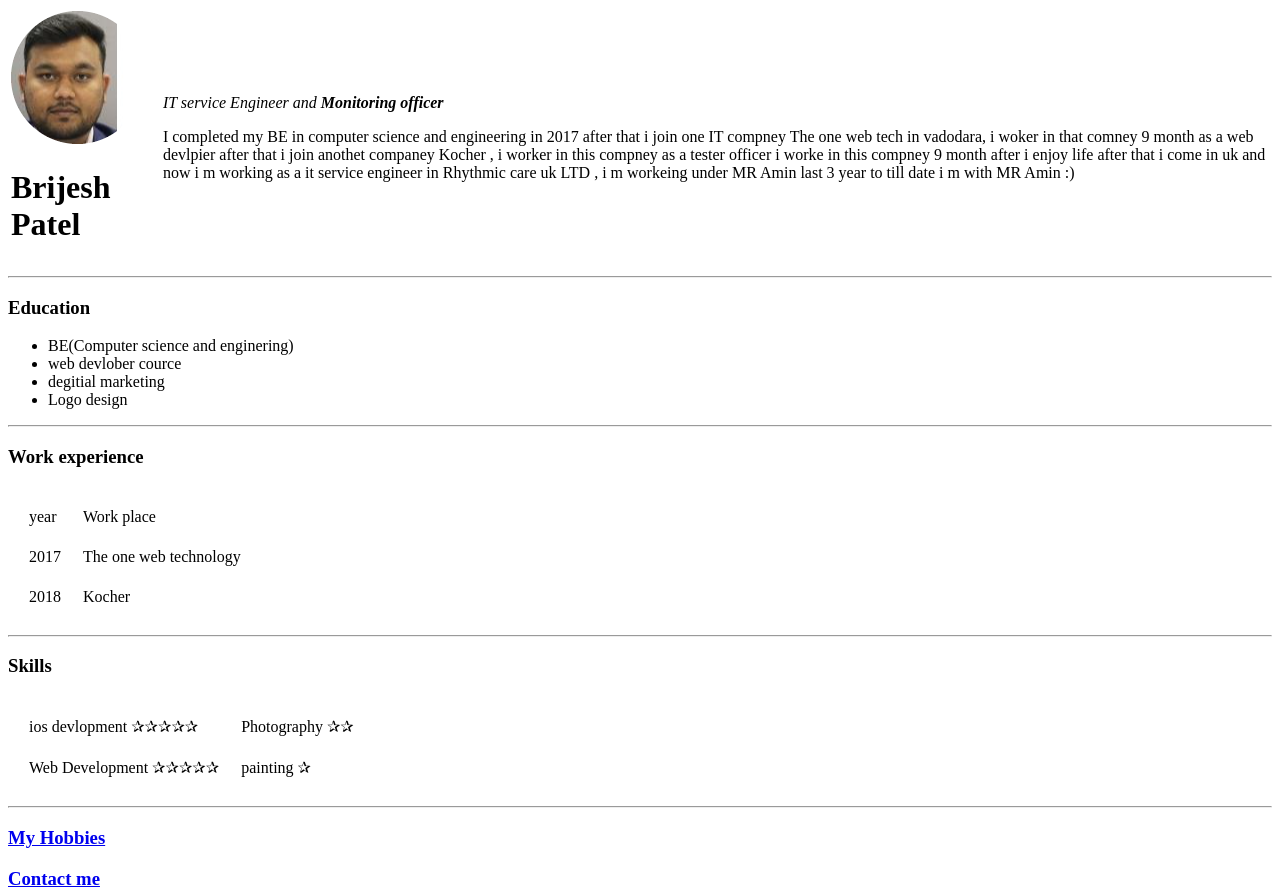
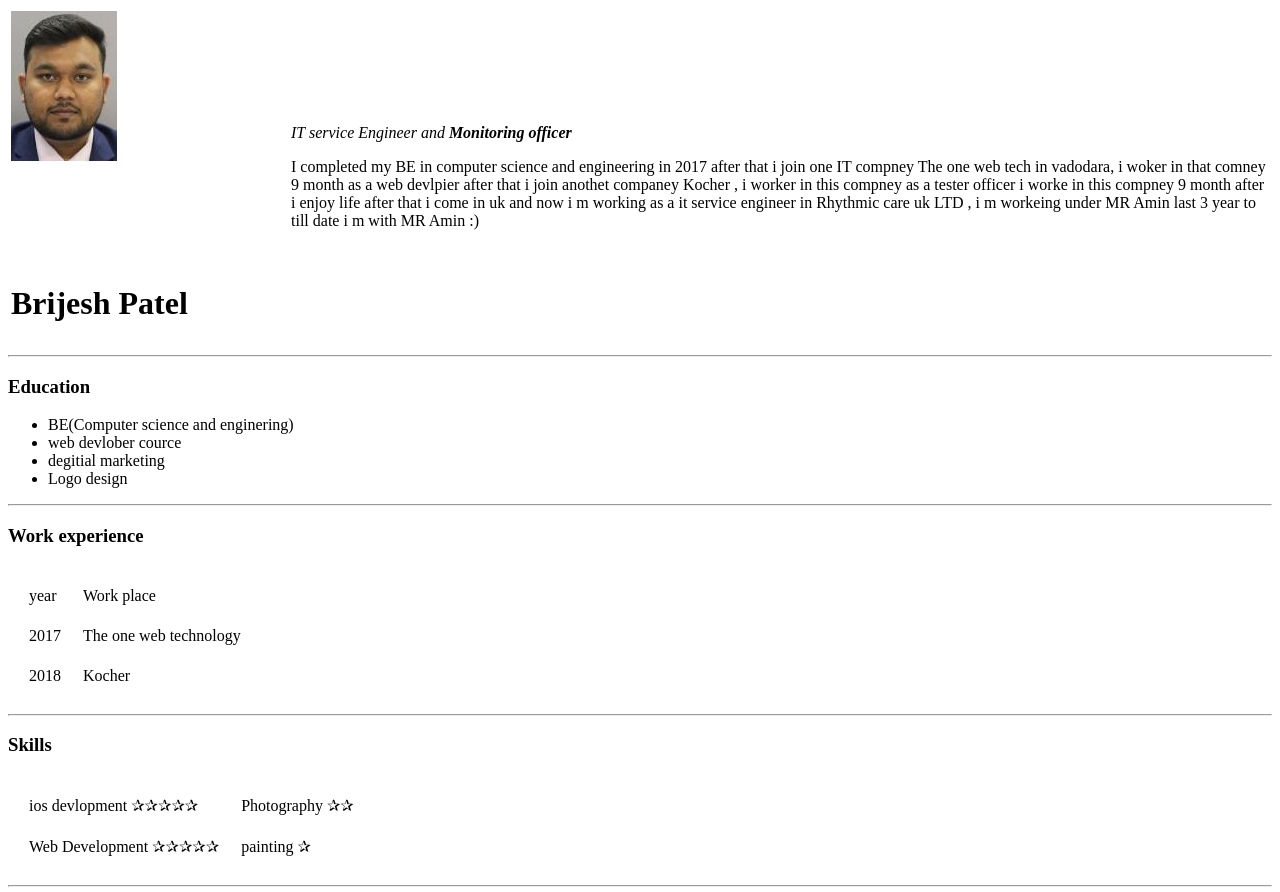
Before and after one commit to Brijesh1911/Caption-pro, a plain HTML site: page index.html in a window 1280 px wide. Shown: the top 892 px of the page. Drawn offline with Linux system fonts and the light colour scheme.

Commit message:
Update index.html

```diff
--- a/index.html
+++ b/index.html
@@ -6,7 +6,7 @@
 <body>
     <table>
         <tr><td>
-    <img src="EmployeeImage-modified.png" alt="Brijesh photo">
+    <img src="EmployeeImage.jpg" alt="Brijesh photo">
     <h1> Brijesh Patel</h1></td>
     <td>
         <p><em>IT service Engineer and <strong>Monitoring officer</em></strong></p>
```
